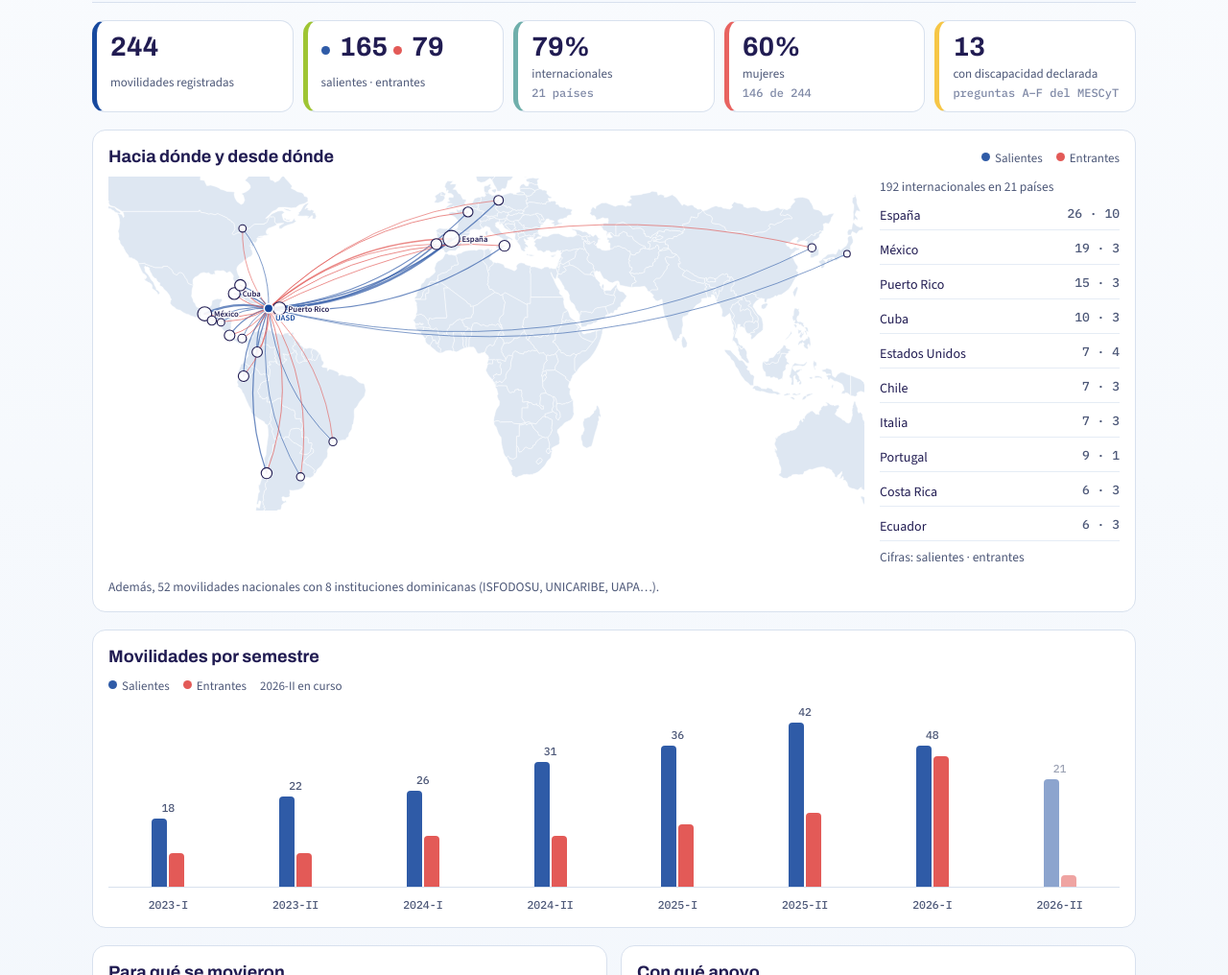
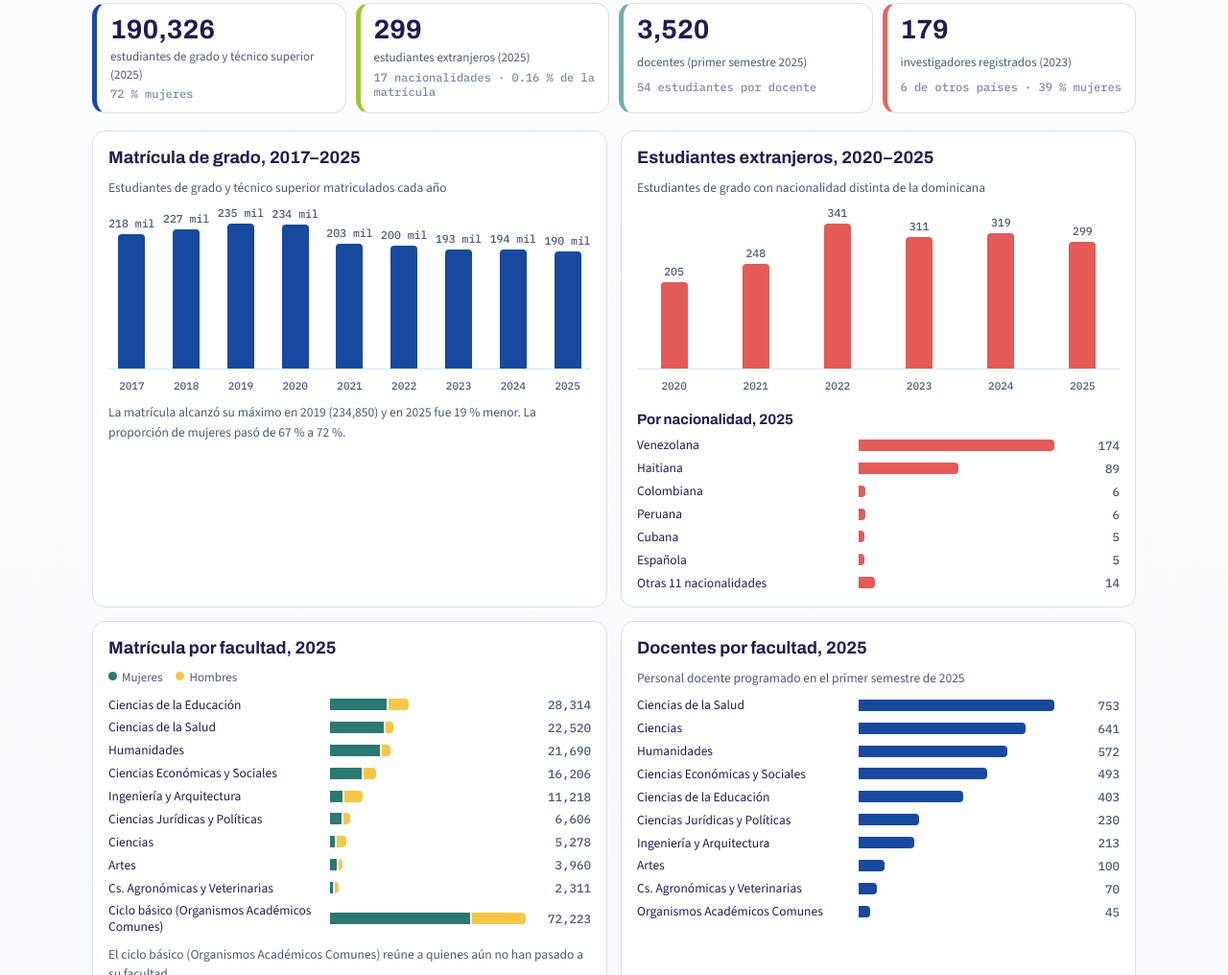
Before and after one commit to suany-rosario/riudicc-uasd, a plain HTML site: page index.html in a window 1280 px wide. Shown: the part 5004-6020 px from the top of the page at 96% size. Drawn offline with nearby package versions, Linux system fonts and the light colour scheme.

Commit message:
Observatorio: nueva sección "La UASD en cifras" con estadísticas oficiales
Matrícula de grado 2017–2025, estudiantes extranjeros 2020–2025 por
nacionalidad, matrícula por facultad y sexo 2025, docentes por facultad 2025
e investigadores 2023. Fuente: Estadísticas generales de la UASD
(Dirección General de Planificación y Desarrollo Institucional).

Co-Authored-By: Claude Opus 5.5 <noreply@anthropic.com>
Claude-Session: https://claude.ai/code/session_01GumNo7GtiA7i3Q9nFFsySz

```diff
--- a/css/estilos.css
+++ b/css/estilos.css
@@ -399,3 +399,11 @@ footer.site .logos{border-radius:16px}
 #logrosNota{margin-top:10px}
 .sectionhead .intro{margin:6px 0 0;max-width:72ch;font-size:15.5px;color:var(--ink);border-left:3px solid var(--hilo-cian);padding-left:14px}
 @media (max-width:860px){.riu{grid-template-columns:1fr;gap:24px}}
+
+/* La UASD en cifras */
+.grid2.cifras .hb{grid-template-columns:minmax(110px,44%) minmax(0,1fr) 58px}
+.grid2.cifras .hb .name{white-space:normal;line-height:1.25}
+.grid2.cifras .cols{height:170px}
+.grid2.cifras .colx{font-size:11px}
+#cifrasFuente a{color:var(--accent)}
+.grid2.cifras .card{align-content:start}
--- /dev/null
+++ b/data/uasd-cifras.js
@@ -0,0 +1,75 @@
+/* =====================================================================
+   LA UASD EN CIFRAS · DATOS REALES
+   Fuente: Dirección General de Planificación y Desarrollo Institucional, UASD.
+   División de Estadística y Estudios Aplicados. Reportes estadísticos publicados en
+   https://uasd.edu.do/desarrollo-institucional/estadisticas-generales-pbi/
+   Matrícula: estudiantes de grado y técnico superior (no incluye postgrado ni a quienes
+   solo tienen pendiente tesis, internado o pasantía). Consulta: 2026-10-31.
+   Para actualizar: añadir el año nuevo a cada lista con las cifras del reporte oficial.
+   ===================================================================== */
+window.UASD_CIFRAS = {
+  fuente: { nombre: "Estadísticas generales de la UASD (Dirección General de Planificación y Desarrollo Institucional)",
+            enlace: "https://uasd.edu.do/desarrollo-institucional/estadisticas-generales-pbi/" },
+
+  // Matrícula anual de grado y técnico superior, por sexo
+  matricula: [
+    { anio: 2017, total: 217830, mujeres: 146036, hombres: 71794 },
+    { anio: 2018, total: 227018, mujeres: 152848, hombres: 74170 },
+    { anio: 2019, total: 234850, mujeres: 159238, hombres: 75612 },
+    { anio: 2020, total: 233804, mujeres: 159933, hombres: 73871 },
+    { anio: 2021, total: 203407, mujeres: 143236, hombres: 60171 },
+    { anio: 2022, total: 200439, mujeres: 141148, hombres: 59291 },
+    { anio: 2023, total: 193354, mujeres: 136772, hombres: 56582 },
+    { anio: 2024, total: 193792, mujeres: 137554, hombres: 56238 },
+    { anio: 2025, total: 190326, mujeres: 136757, hombres: 53569 }
+  ],
+
+  // Estudiantes de grado con nacionalidad distinta de la dominicana
+  extranjeros: [
+    { anio: 2020, total: 205, venezuela: 93,  haiti: 93,  paises: 15 },
+    { anio: 2021, total: 248, venezuela: 120, haiti: 108, paises: 14 },
+    { anio: 2022, total: 341, venezuela: 168, haiti: 138, paises: 16 },
+    { anio: 2023, total: 311, venezuela: 168, haiti: 113, paises: 17 },
+    { anio: 2024, total: 319, venezuela: 181, haiti: 101, paises: 17 },
+    { anio: 2025, total: 299, venezuela: 174, haiti: 89,  paises: 17 }
+  ],
+  // Detalle de 2025 por nacionalidad
+  nacionalidades2025: [
+    { k: "Venezolana", n: 174 }, { k: "Haitiana", n: 89 }, { k: "Colombiana", n: 6 }, { k: "Peruana", n: 6 },
+    { k: "Cubana", n: 5 }, { k: "Española", n: 5 }, { k: "Chilena", n: 2 }, { k: "Ecuatoriana", n: 2 },
+    { k: "Hondureña", n: 2 }, { k: "Brasileña", n: 1 }, { k: "Estadounidense", n: 1 }, { k: "Francesa", n: 1 },
+    { k: "Guatemalteca", n: 1 }, { k: "Mexicana", n: 1 }, { k: "Neerlandesa", n: 1 }, { k: "Puertorriqueña", n: 1 },
+    { k: "Ucraniana", n: 1 }
+  ],
+
+  // Matrícula 2025 por unidad académica y sexo.
+  // "Organismos Académicos Comunes" agrupa a quienes cursan el ciclo básico común.
+  facultades2025: [
+    { k: "Ciencias de la Educación", mujeres: 20676, hombres: 7638 },
+    { k: "Ciencias de la Salud", mujeres: 19903, hombres: 2617 },
+    { k: "Humanidades", mujeres: 18281, hombres: 3409 },
+    { k: "Ciencias Económicas y Sociales", mujeres: 11648, hombres: 4558 },
+    { k: "Ingeniería y Arquitectura", mujeres: 4571, hombres: 6647 },
+    { k: "Ciencias Jurídicas y Políticas", mujeres: 4209, hombres: 2397 },
+    { k: "Ciencias", mujeres: 1686, hombres: 3592 },
+    { k: "Artes", mujeres: 2465, hombres: 1495 },
+    { k: "Cs. Agronómicas y Veterinarias", mujeres: 1026, hombres: 1285 },
+    { k: "Ciclo básico (Organismos Académicos Comunes)", mujeres: 52292, hombres: 19931 }
+  ],
+
+  // Personal docente por facultad, primer semestre 2025 (programación docente 2025-10)
+  docentes2025: [
+    { k: "Ciencias de la Salud", n: 753 }, { k: "Ciencias", n: 641 }, { k: "Humanidades", n: 572 },
+    { k: "Ciencias Económicas y Sociales", n: 493 }, { k: "Ciencias de la Educación", n: 403 },
+    { k: "Ciencias Jurídicas y Políticas", n: 230 }, { k: "Ingeniería y Arquitectura", n: 213 },
+    { k: "Artes", n: 100 }, { k: "Cs. Agronómicas y Veterinarias", n: 70 },
+    { k: "Organismos Académicos Comunes", n: 45 }
+  ],
+
+  // Investigadores registrados en la Dirección de Investigaciones Científicas, 2023
+  investigadores2023: { total: 179, mujeres: 69, hombres: 110,
+    extranjeros: [ { k: "Cuba", n: 3 }, { k: "España", n: 2 }, { k: "Irán", n: 1 } ] },
+
+  // Referencia nacional (UNESCO UIS): estudiantes internacionales en RD, % de la matrícula, 2024
+  referenciaPaisEntrante: 1.92
+};
--- a/index.html
+++ b/index.html
@@ -118,7 +118,7 @@
   <section class="band alt" id="observatorio">
     <div class="wrap">
       <div class="shead" style="margin-bottom:6px"><span class="eyebrow">Observatorio</span><h2>Observatorio de movilidad</h2>
-        <p>Primero, el panorama de los países de la red con datos de la UNESCO. Debajo, el micro-observatorio UASD con datos provisionales.</p></div>
+        <p>Primero, el panorama de los países de la red con datos de la UNESCO. Después, la UASD en cifras con sus estadísticas oficiales. Al final, el micro-observatorio de movilidad UASD con datos provisionales.</p></div>
 
       <section class="sectionhead" id="panorama" aria-labelledby="panoT">
         <span class="real">Datos reales · UNESCO</span>
@@ -136,6 +136,44 @@
         </div>
       </section>
       <section class="fichas" id="fichas"></section>
+
+      <hr class="divider">
+      <section class="sectionhead" id="cifras" aria-labelledby="cifrasT">
+        <span class="real">Datos reales · UASD</span>
+        <h2 id="cifrasT">La UASD en cifras</h2>
+        <p class="intro">Las estadísticas oficiales de la UASD dan el contexto del micro-observatorio: cuántos estudiantes y docentes tiene cada facultad (la base para calcular tasas de movilidad) y cuántos estudiantes de otros países cursan aquí sus estudios completos, que es la movilidad entrante de titulación.</p>
+        <p class="lede" id="cifrasLede"></p>
+      </section>
+      <section class="kpis" id="cifrasKpis"></section>
+      <div class="grid2 cifras">
+        <section class="card">
+          <h2>Matrícula de grado, 2017–2025</h2>
+          <p class="sub">Estudiantes de grado y técnico superior matriculados cada año</p>
+          <div class="cols" id="cMat" role="img" aria-label="Matrícula de grado por año, 2017 a 2025"></div>
+          <div class="colx" id="cMatX"></div>
+          <p class="sub" id="cMatNota"></p>
+        </section>
+        <section class="card">
+          <h2>Estudiantes extranjeros, 2020–2025</h2>
+          <p class="sub">Estudiantes de grado con nacionalidad distinta de la dominicana</p>
+          <div class="cols" id="cExt" role="img" aria-label="Estudiantes extranjeros por año, 2020 a 2025"></div>
+          <div class="colx" id="cExtX"></div>
+          <h3 class="sub-h" style="font-size:15px;margin:10px 0 0">Por nacionalidad, 2025</h3>
+          <div class="hbars" id="cNac"></div>
+        </section>
+        <section class="card">
+          <h2>Matrícula por facultad, 2025</h2>
+          <div class="legend"><span><span class="dot" style="background:var(--t-cian)"></span>Mujeres</span><span><span class="dot" style="background:var(--hilo-amarillo)"></span>Hombres</span></div>
+          <div class="hbars" id="cFac"></div>
+          <p class="sub">El ciclo básico (Organismos Académicos Comunes) reúne a quienes aún no han pasado a su facultad.</p>
+        </section>
+        <section class="card">
+          <h2>Docentes por facultad, 2025</h2>
+          <p class="sub">Personal docente programado en el primer semestre de 2025</p>
+          <div class="hbars" id="cDoc"></div>
+        </section>
+      </div>
+      <p class="sub" id="cifrasFuente"></p>
 
       <hr class="divider">
       <section class="sectionhead">
@@ -226,5 +264,7 @@
 <script src="data/mundo.js"></script>
 <script src="js/portal.js"></script>
 <script src="js/observatorio.js"></script>
+<script src="data/uasd-cifras.js"></script>
+<script src="js/cifras.js"></script>
 </body>
 </html>
--- /dev/null
+++ b/js/cifras.js
@@ -0,0 +1,63 @@
+/* La UASD en cifras: dibuja la sección a partir de data/uasd-cifras.js */
+(function(){
+  "use strict";
+  const C=window.UASD_CIFRAS; if(!C) return;
+  const $=id=>document.getElementById(id);
+  const el=(t,c,x)=>{const e=document.createElement(t); if(c) e.className=c; if(x!=null) e.textContent=x; return e;};
+  const nf=n=>Number(n).toLocaleString("es-DO");
+  const pc=(a,b,d)=>(a*100/b).toLocaleString("es-DO",{minimumFractionDigits:d,maximumFractionDigits:d})+" %";
+  const tip=$("tip");
+  function hover(node,text){ if(!tip) return;
+    node.addEventListener("pointermove",e=>{tip.textContent=text; tip.hidden=false; tip.style.left=Math.min(e.clientX+12,innerWidth-270)+"px"; tip.style.top=(e.clientY+14)+"px";});
+    node.addEventListener("pointerleave",()=>tip.hidden=true); }
+
+  const M=C.matricula, ult=M[M.length-1], max=M.reduce((a,b)=>b.total>a.total?b:a);
+  const X=C.extranjeros, xu=X[X.length-1];
+  const D=C.docentes2025.reduce((s,d)=>s+d.n,0), I=C.investigadores2023;
+  const nExtInv=I.extranjeros.reduce((s,d)=>s+d.n,0);
+
+  // Lede con el hallazgo principal
+  const L=$("cifrasLede");
+  if(L) L.textContent=`En ${xu.anio}, solo ${pc(xu.total,ult.total,2)} del estudiantado de grado de la UASD tiene otra nacionalidad (${nf(xu.total)} de ${nf(ult.total)}), frente al ${C.referenciaPaisEntrante.toLocaleString("es-DO")} % de estudiantes internacionales en el conjunto del país según la UNESCO. Casi 9 de cada 10 son de Venezuela o Haití.`;
+
+  // Cifras clave
+  const K=$("cifrasKpis");
+  [[nf(ult.total),`estudiantes de grado y técnico superior (${ult.anio})`,`${pc(ult.mujeres,ult.total,0)} mujeres`],
+   [nf(xu.total),`estudiantes extranjeros (${xu.anio})`,`${xu.paises} nacionalidades · ${pc(xu.total,ult.total,2)} de la matrícula`],
+   [nf(D),"docentes (primer semestre 2025)",`${nf(Math.round(ult.total/D))} estudiantes por docente`],
+   [nf(I.total),"investigadores registrados (2023)",`${nExtInv} de otros países · ${pc(I.mujeres,I.total,0)} mujeres`]]
+  .forEach(([v,l,s])=>{const d=el("div","kpi"); d.append(el("div","v",v),el("div","l",l),el("div","s",s)); K.append(d);});
+
+  // Columnas: una barra por año
+  function columnas(boxId,axisId,data,val,label,color,hint){
+    const B=$(boxId), A=$(axisId); const top=Math.max(...data.map(val));
+    data.forEach(d=>{const c=el("div","col"); const pr=el("div","pair"); const b=el("div","b"); b.style.height=(val(d)/top*100)+"%"; b.style.background=color; b.style.width="min(28px,60%)";
+      pr.append(b); c.append(pr); const t=el("div","tot",label(d)); t.style.bottom=(val(d)/top*100)+"%"; t.style.transform="translateY(-4px)"; c.append(t);
+      hover(c,hint(d)); B.append(c); A.append(el("span",null,String(d.anio)));});
+  }
+  const miles=n=>(n/1000).toLocaleString("es-DO",{maximumFractionDigits:0})+" mil";
+  columnas("cMat","cMatX",M,d=>d.total,d=>miles(d.total),"var(--accent)",
+    d=>`${d.anio}: ${nf(d.total)} estudiantes (${nf(d.mujeres)} mujeres, ${nf(d.hombres)} hombres)`);
+  const nota=$("cMatNota");
+  if(nota) nota.textContent=`La matrícula alcanzó su máximo en ${max.anio} (${nf(max.total)}) y en ${ult.anio} fue ${pc(max.total-ult.total,max.total,0)} menor. La proporción de mujeres pasó de ${pc(M[0].mujeres,M[0].total,0)} a ${pc(ult.mujeres,ult.total,0)}.`;
+
+  columnas("cExt","cExtX",X,d=>d.total,d=>nf(d.total),"var(--s-in)",
+    d=>`${d.anio}: ${d.total} estudiantes extranjeros (${d.venezuela} de Venezuela, ${d.haiti} de Haití, ${d.total-d.venezuela-d.haiti} de otros ${d.paises-2} países)`);
+
+  // Barras horizontales
+  function barras(boxId,rows,parts){
+    const B=$(boxId); const tot=r=>parts.reduce((s,p)=>s+r[p.key],0); const top=Math.max(...rows.map(tot));
+    rows.forEach(r=>{const row=el("div","hb"); row.append(el("span","name",r.k)); const tr=el("div","track");
+      parts.forEach((p,i)=>{ if(!r[p.key]) return; const s=el("span","seg1"+(i<parts.length-1?" join":"")); s.style.width=(r[p.key]/top*100)+"%"; s.style.background=p.color; tr.append(s); });
+      row.append(tr, el("span","val",nf(tot(r))));
+      hover(row, `${r.k}: ${nf(tot(r))}`+(parts.length>1?" ("+parts.map(p=>`${nf(r[p.key])} ${p.name}`).join(", ")+")":""));
+      B.append(row);});
+  }
+  const top6=C.nacionalidades2025.slice(0,6), resto=C.nacionalidades2025.slice(6);
+  barras("cNac",[...top6,{k:`Otras ${resto.length} nacionalidades`,n:resto.reduce((s,d)=>s+d.n,0)}],[{key:"n",color:"var(--s-in)"}]);
+  barras("cFac",C.facultades2025,[{key:"mujeres",name:"mujeres",color:"var(--t-cian)"},{key:"hombres",name:"hombres",color:"var(--hilo-amarillo)"}]);
+  barras("cDoc",C.docentes2025,[{key:"n",color:"var(--accent)"}]);
+
+  const F=$("cifrasFuente");
+  if(F){ const a=el("a",null,C.fuente.nombre); a.href=C.fuente.enlace; a.target="_blank"; a.rel="noopener noreferrer"; F.append("Fuente: ",a,". Matrícula de grado y técnico superior; no incluye postgrado. Referencia nacional: UNESCO UIS."); }
+})();
```
